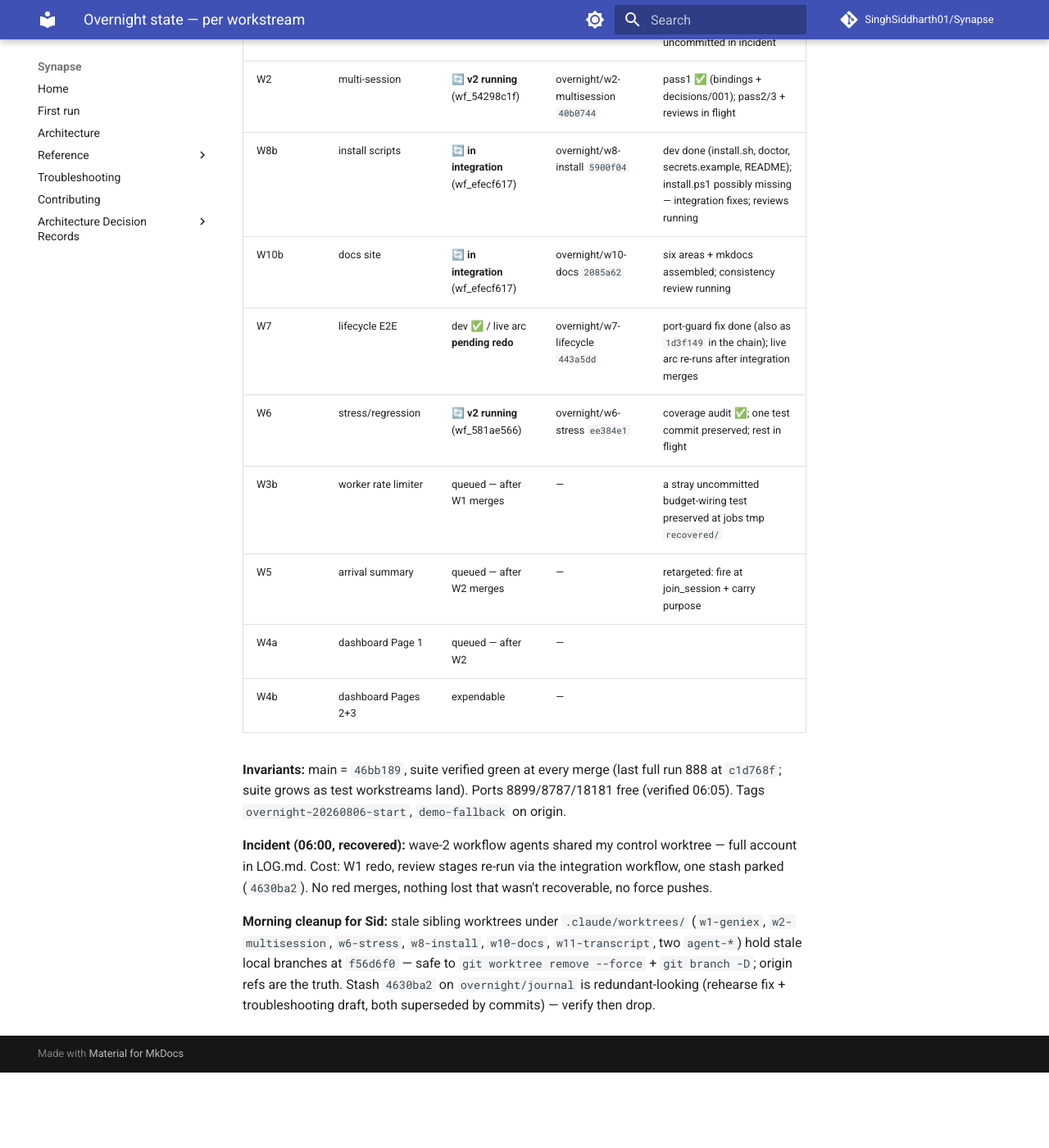
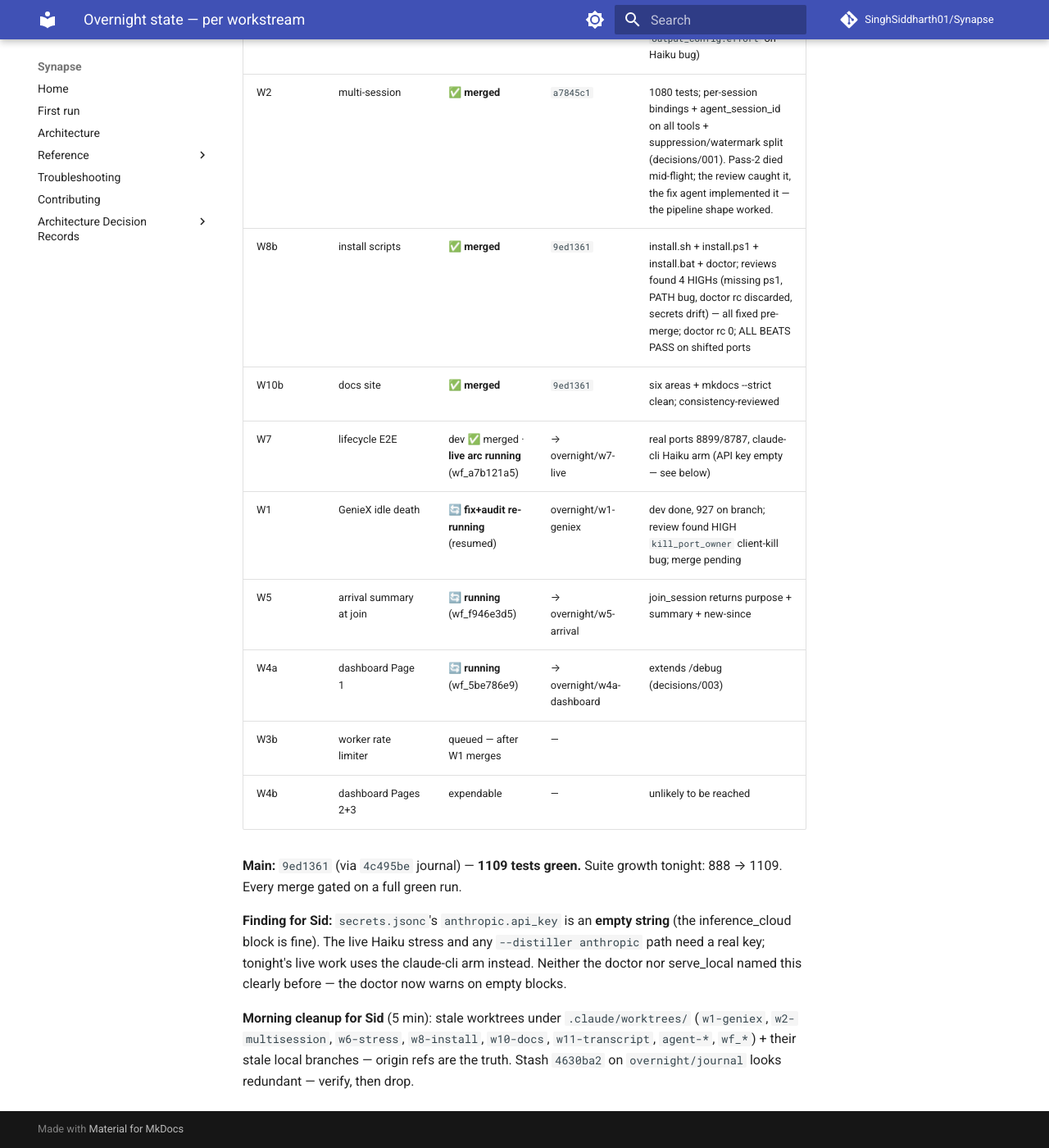
Before and after one commit to SinghSiddharth01/Synapse, an MkDocs documentation site: the page built from docs/overnight/STATE.md, in a window 1280 px wide and 1400 px high, scrolled down 634 px. Shown: the whole window at 82% size. Built offline with MkDocs 1.6.1 and Material for MkDocs 9.7.7, drawn with Linux system fonts in a browser that asks for light colours; comment, search, counter and statistics services are not loaded; before the commit the page ends 1942 px from its top, so only the background shows below that; some of the changed text lies outside the part shown.

Commit message:
docs(overnight): STATE at 08:32 — W2/W6/W8b/W10b merged, W7 live arc running
Co-Authored-By: Claude Fable 5 <noreply@anthropic.com>
Claude-Session: https://claude.ai/code/session_01BSTWUPoPPoF5iAukjfhiWD

```diff
--- a/docs/overnight/STATE.md
+++ b/docs/overnight/STATE.md
@@ -1,38 +1,37 @@
 # Overnight state — per workstream
 
 Rewritten to current truth at every transition. Times PDT, 2026-08-06.
-Last rewrite: **06:15** (post-incident relaunch; see LOG 06:00–06:10).
+Last rewrite: **08:32**.
 
 | ws | what | status | where | notes |
 |---|---|---|---|---|
-| W11/W9 | transcript → two checklists | **✅ merged** | main `10783f4` | checklist agentic-only; HUMAN-TODO.md deadline-ordered |
-| W3a | flow investigation | **✅ merged** | main `2074873` | FLOW.md, file:line cited |
-| W10a | docs audit | **✅ merged** | main `2074873` | `w10a-docs-audit.md` |
-| W8a | install scope + review | **✅ merged** | main `2074873` | 8 corrections feed the integration reviews |
-| slides | outline + two-tab skeleton | **✅ merged** | main `c2ca4b9` + `c1d768f` | decisions/010; outline is source of truth; skeleton passed barred-claims grep |
-| W1 | GenieX idle death | **🔄 v2 running** (wf_4c6491eb) | → overnight/w1-geniex | full redo from recovered Fable design; first run lost uncommitted in incident |
-| W2 | multi-session | **🔄 v2 running** (wf_54298c1f) | overnight/w2-multisession `40b0744` | pass1 ✅ (bindings + decisions/001); pass2/3 + reviews in flight |
-| W8b | install scripts | **🔄 in integration** (wf_efecf617) | overnight/w8-install `5900f04` | dev done (install.sh, doctor, secrets.example, README); install.ps1 possibly missing — integration fixes; reviews running |
-| W10b | docs site | **🔄 in integration** (wf_efecf617) | overnight/w10-docs `2085a62` | six areas + mkdocs assembled; consistency review running |
-| W7 | lifecycle E2E | dev ✅ / live arc **pending redo** | overnight/w7-lifecycle `443a5dd` | port-guard fix done (also as `1d3f149` in the chain); live arc re-runs after integration merges |
-| W6 | stress/regression | **🔄 v2 running** (wf_581ae566) | overnight/w6-stress `ee384e1` | coverage audit ✅; one test commit preserved; rest in flight |
-| W3b | worker rate limiter | queued — after W1 merges | — | a stray uncommitted budget-wiring test preserved at jobs tmp `recovered/` |
-| W5 | arrival summary | queued — after W2 merges | — | retargeted: fire at join_session + carry purpose |
-| W4a | dashboard Page 1 | queued — after W2 | — | |
-| W4b | dashboard Pages 2+3 | expendable | — | |
+| W11/W9 | transcript → two checklists | **✅ merged** | `10783f4` | HUMAN-TODO.md deadline-ordered |
+| W3a | flow investigation | **✅ merged** | `2074873` | FLOW.md |
+| W10a | docs audit | **✅ merged** | `2074873` | |
+| W8a | install scope + review | **✅ merged** | `2074873` | |
+| slides | outline + skeleton | **✅ merged** | `c2ca4b9`+`c1d768f` | decisions/010 |
+| W6 | stress/regression | **✅ merged** | `d03547e` | 1032 tests at merge; 4K pin (decisions/006); post-merge fix agent running for confirmed review findings (incl. the `output_config.effort`-on-Haiku bug) |
+| W2 | multi-session | **✅ merged** | `a7845c1` | 1080 tests; per-session bindings + agent_session_id on all tools + suppression/watermark split (decisions/001). Pass-2 died mid-flight; the review caught it, the fix agent implemented it — the pipeline shape worked. |
+| W8b | install scripts | **✅ merged** | `9ed1361` | install.sh + install.ps1 + install.bat + doctor; reviews found 4 HIGHs (missing ps1, PATH bug, doctor rc discarded, secrets drift) — all fixed pre-merge; doctor rc 0; ALL BEATS PASS on shifted ports |
+| W10b | docs site | **✅ merged** | `9ed1361` | six areas + mkdocs --strict clean; consistency-reviewed |
+| W7 | lifecycle E2E | dev ✅ merged · **live arc running** (wf_a7b121a5) | → overnight/w7-live | real ports 8899/8787, claude-cli Haiku arm (API key empty — see below) |
+| W1 | GenieX idle death | **🔄 fix+audit re-running** (resumed) | overnight/w1-geniex | dev done, 927 on branch; review found HIGH `kill_port_owner` client-kill bug; merge pending |
+| W5 | arrival summary at join | **🔄 running** (wf_f946e3d5) | → overnight/w5-arrival | join_session returns purpose + summary + new-since |
+| W4a | dashboard Page 1 | **🔄 running** (wf_5be786e9) | → overnight/w4a-dashboard | extends /debug (decisions/003) |
+| W3b | worker rate limiter | queued — after W1 merges | — | |
+| W4b | dashboard Pages 2+3 | expendable | — | unlikely to be reached |
 
-**Invariants:** main = `46bb189`, suite verified green at every merge (last full
-run 888 at `c1d768f`; suite grows as test workstreams land). Ports 8899/8787/18181
-free (verified 06:05). Tags `overnight-20260806-start`, `demo-fallback` on origin.
+**Main:** `9ed1361` (via `4c495be` journal) — **1109 tests green.** Suite growth
+tonight: 888 → 1109. Every merge gated on a full green run.
 
-**Incident (06:00, recovered):** wave-2 workflow agents shared my control
-worktree — full account in LOG.md. Cost: W1 redo, review stages re-run via the
-integration workflow, one stash parked (`4630ba2`). No red merges, nothing lost
-that wasn't recoverable, no force pushes.
+**Finding for Sid:** `secrets.jsonc`'s `anthropic.api_key` is an **empty string**
+(the inference_cloud block is fine). The live Haiku stress and any
+`--distiller anthropic` path need a real key; tonight's live work uses the
+claude-cli arm instead. Neither the doctor nor serve_local named this clearly
+before — the doctor now warns on empty blocks.
 
-**Morning cleanup for Sid:** stale sibling worktrees under `.claude/worktrees/`
+**Morning cleanup for Sid** (5 min): stale worktrees under `.claude/worktrees/`
 (`w1-geniex`, `w2-multisession`, `w6-stress`, `w8-install`, `w10-docs`,
-`w11-transcript`, two `agent-*`) hold stale local branches at `f56d6f0` — safe
-to `git worktree remove --force` + `git branch -D`; origin refs are the truth.
-Stash `4630ba2` on `overnight/journal` is redundant-looking (rehearse fix +
-troubleshooting draft, both superseded by commits) — verify then drop.
+`w11-transcript`, `agent-*`, `wf_*`) + their stale local branches — origin refs
+are the truth. Stash `4630ba2` on `overnight/journal` looks redundant — verify,
+then drop.
```
